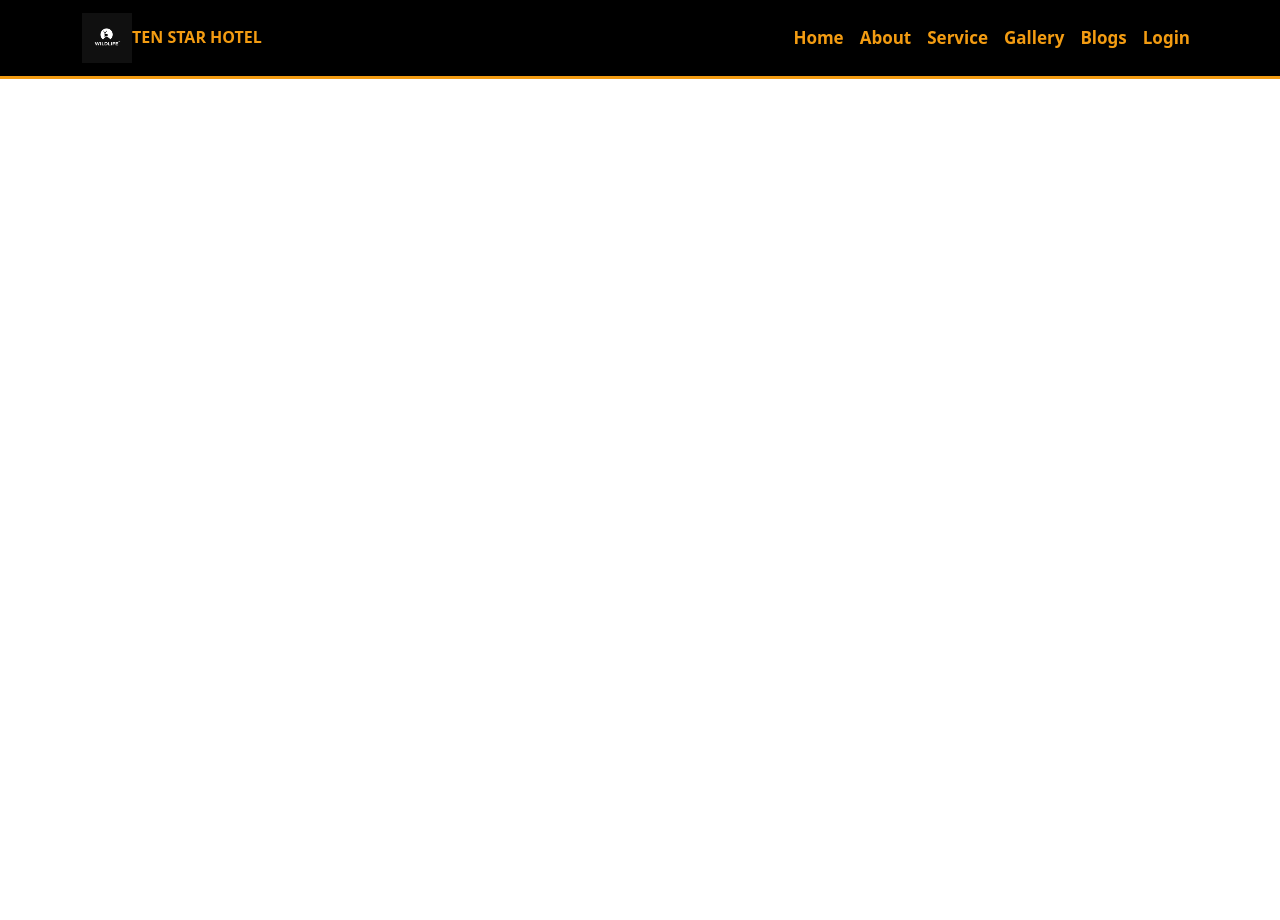
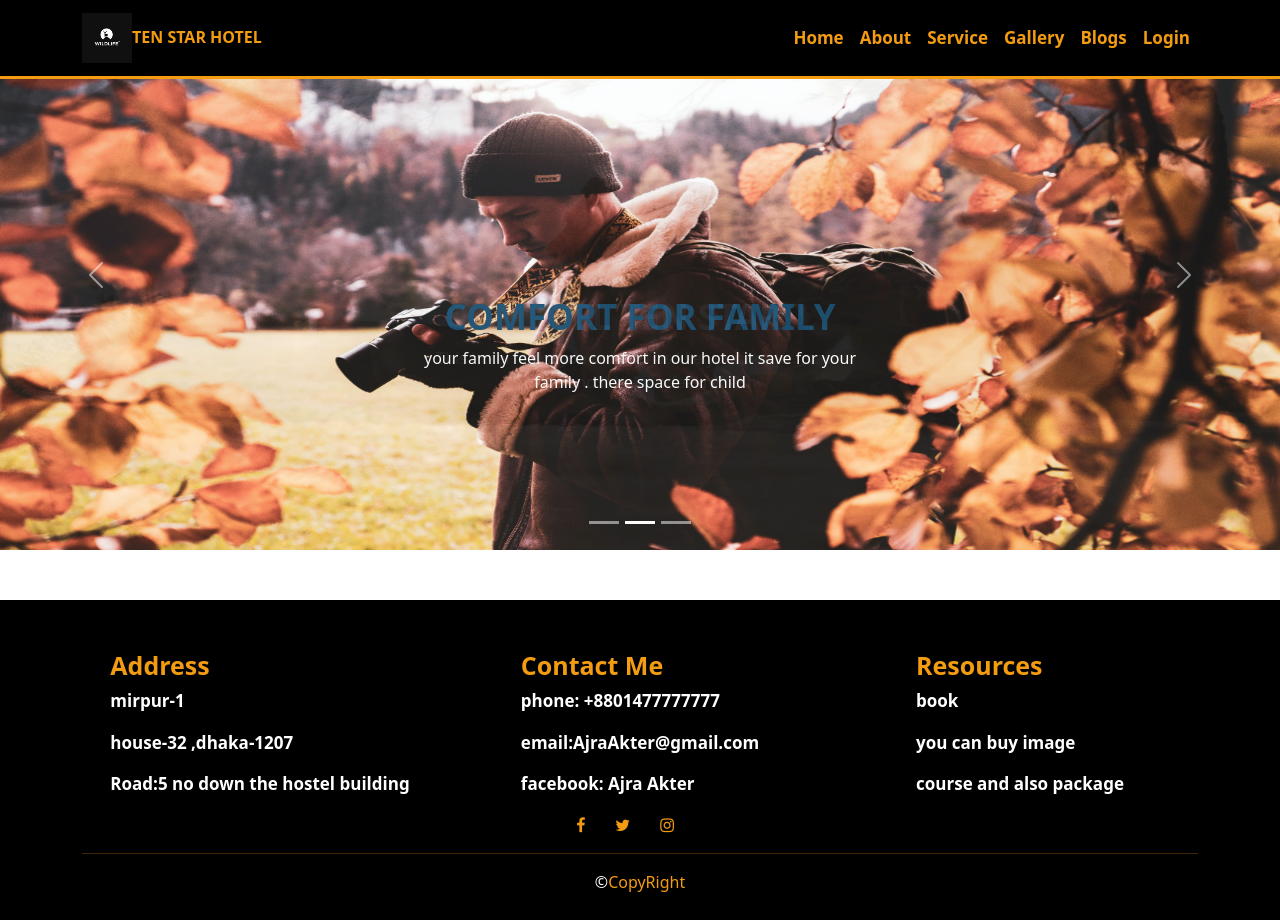
Before and after one commit to arifa-akter/wild-photographer, a React (Create React App) app: page / in a window 1280 px wide. Before the commit the page ends 800 px from the top, so only its background shows below. Built offline with nearby package versions, Linux system fonts and the light colour scheme; the HTML template or start-up script is replaced by a standard one.

Commit message:
add footer part

```diff
--- a/src/App.js
+++ b/src/App.js
@@ -1,7 +1,8 @@
+import { Route, Routes } from 'react-router-dom';
 import 'bootstrap/dist/css/bootstrap.min.css';
-import { Route, Routes } from 'react-router-dom';
 import Home from './pages/Home/Home/Home';
 import Header from './pages/Shared/Header/Header';
+import Footer from './pages/Shared/Footer/Footer';
 
 function App() {
   return (
@@ -10,7 +11,7 @@ function App() {
       <Routes>
         <Route path="/" element={<Home></Home>}></Route>
       </Routes>
-
+    <Footer></Footer>
     </div>
   );
 }
--- a/src/pages/Home/Banner/Banner.css
+++ b/src/pages/Home/Banner/Banner.css
@@ -0,0 +1,14 @@
+.b-img{
+    height:550px;
+  }
+  .banner-text{
+      margin-bottom: 100px;
+  }
+  .banner-text h3{
+      color:#1B4F72 ;
+      font-weight:900;
+      font-size: 35px;
+  }
+  .text h3{
+      color:white;
+  }
--- a/src/pages/Home/Banner/Banner.js
+++ b/src/pages/Home/Banner/Banner.js
@@ -1,10 +1,72 @@
 import React from 'react';
+import { Carousel } from 'react-bootstrap';
+import banner1 from '../../../images/banner1.jpg'
+import banner3 from '../../../images/banner3.jpg'
+import banner4 from '../../../images/banner4.jpg'
+import './Banner.css'
 
 const Banner = () => {
     return (
-        <div>
-            <h1>banner</h1>
-        </div>
+    <div>
+               <Carousel fade>
+  <Carousel.Item>
+    <img
+      className="d-block w-100 b-img"
+      src={banner4}
+      alt="First slide"
+    />
+    <Carousel.Caption>
+ <div className="row">
+     <div className="col-lg-6 col-12 mx-auto banner-text text">
+     <h3>HOTEL TEN STAR</h3>
+      <p>This hotel make you comfort as like your home .
+          mane place and it help to feel refresh
+      </p>
+     </div>
+ </div>
+    </Carousel.Caption>
+  </Carousel.Item>
+
+  <Carousel.Item>
+    <img
+      className="d-block w-100 b-img"
+      src={banner1}
+      alt="Second slide"
+    />
+
+    <Carousel.Caption>
+    <div className="row">
+     <div className="col-lg-6 col-12 mx-auto banner-text">
+     <h3>COMFORT FOR FAMILY</h3>
+      <p>your family feel more comfort in our hotel it save for
+        your family . there space for child
+      </p>
+     </div>
+   </div>
+
+    </Carousel.Caption>
+  </Carousel.Item>
+  <Carousel.Item>
+    <img
+      className="d-block w-100 b-img"
+      src={banner3}
+      alt="Third slide"
+    />
+
+    <Carousel.Caption>
+    <div className="row">
+     <div className="col-lg-6 col-12 mx-auto banner-text text ">
+     <h3>LESS PRICE </h3>
+      <p>you can stay in our hotel in more and more less price
+          you stay more time in your less price
+      </p>
+     </div>
+   </div>
+
+    </Carousel.Caption>
+  </Carousel.Item>
+</Carousel>
+    </div>
     );
 };
 
--- a/src/pages/Shared/Footer/Footer.css
+++ b/src/pages/Shared/Footer/Footer.css
@@ -0,0 +1,32 @@
+.footer-section{
+    margin-top:50px;
+    background: black;
+    padding-top: 50px;
+    padding-bottom: 10px;
+}
+.footer-text h1{
+    font-size: 25px;
+    font-weight: 600;
+    color:#F39C12;
+}
+.footer-text p{
+    font-size: 17px;
+    font-weight: 600;
+    color:white;
+}
+.line{
+    height:10px;
+    width:100%;
+    background:#F39C12;
+}
+
+.icon i{
+    margin-right:30px;
+    color:#F39C12;
+}
+.copy p{
+    color:#ffffff;
+}
+.copy span{
+    color:#F39C12;
+}
--- a/src/pages/Shared/Footer/Footer.js
+++ b/src/pages/Shared/Footer/Footer.js
@@ -0,0 +1,55 @@
+import React from 'react';
+import './Footer.css'
+const Footer = () => {
+    return (
+     <section className="footer-section">
+        <div className="container">
+            <div className="row">
+                <div className="col-lg-4 col-12 div d-lg-flex justify-content-lg-center align-items-lg-center">
+                 <div className="footer-text">
+                   <h1>Address</h1>
+                   <p>mirpur-1</p>
+                   <p>house-32 ,dhaka-1207</p>
+                   <p>Road:5 no down the hostel building</p>
+                 </div>
+                </div>
+                <div className="col-lg-4 col-12  d-lg-flex justify-content-lg-center align-items-lg-center">
+                <div className="footer-text">
+                   <h1>Contact Me</h1>
+                   <p>phone: +8801477777777</p>
+                   <p>email:AjraAkter@gmail.com</p>
+                   <p>facebook: Ajra Akter</p>
+                 </div>
+                </div>
+                <div className="col-lg-4 col-12 d-lg-flex justify-content-lg-center align-items-lg-center">
+                <div className="footer-text">
+                   <h1>Resources</h1>
+                   <p>book</p>
+                   <p>you can buy image</p>
+                   <p>course and also package</p>
+                 </div>
+                </div>
+            </div>
+            <div className="row">
+                <div className="col-12 d-flex justify-content-center align-items-center">
+                    <div className="icon">
+                    <i className="fa fa-facebook" aria-hidden="true"></i>
+                    <i className="fa fa-twitter" aria-hidden="true"></i>
+                    <i className="fa fa-instagram" aria-hidden="true"></i>
+                    </div>
+                </div>
+            </div>
+            <hr className='line' />
+            <div className="row">
+                <div className="col-12 d-flex justify-content-center align-items-center">
+                    <div className="copy">
+                        <p>&copy;<span>CopyRight</span></p>
+                    </div>
+                </div>
+            </div>
+        </div>
+     </section>
+    );
+};
+
+export default Footer;
--- a/src/pages/Shared/Header/Header.js
+++ b/src/pages/Shared/Header/Header.js
@@ -9,22 +9,22 @@ const Header = () => {
         <section className='nav-style'>
         <Navbar collapseOnSelect expand="lg"  variant="dark">
           <Container>
-          <Navbar.Brand as={Link} to="/home">
+          <Navbar.Brand as={Link} to="">
               <img style={{width:'50px', height:'50px'}} src={logo} alt="" />
               <span className="menu-title">TEN STAR HOTEL </span>
           </Navbar.Brand>
           <Navbar.Toggle aria-controls="responsive-navbar-nav" />
           <Navbar.Collapse id="responsive-navbar-nav">
             <Nav className="ms-auto">
-              <Nav.Link as={Link} to="/home"><span className="menu">Home</span></Nav.Link>
-              <Nav.Link as={Link} to="/about"><span className="menu">About</span></Nav.Link>
+              <Nav.Link as={Link} to=""><span className="menu">Home</span></Nav.Link>
+              <Nav.Link as={Link} to=""><span className="menu">About</span></Nav.Link>
 
               <Nav.Link href="#deets"><span className="menu">Service</span></Nav.Link>
               <Nav.Link href="#deets"><span className="menu">Gallery</span></Nav.Link>
-              <Nav.Link as={Link} to="/roomDetail/home#rooms" href="home#rooms" >
+              <Nav.Link as={Link} to="" href="home#rooms" >
               <span className="menu">Blogs</span>
               </Nav.Link>
-              <Nav.Link as={Link} to="/login">
+              <Nav.Link as={Link} to="">
               <span className="menu">Login</span>
               </Nav.Link>
             </Nav>
```
Also changed, not shown: src/images/banner2.jpg (deleted), 1 other file (tests, documents, lock files or other folders).
